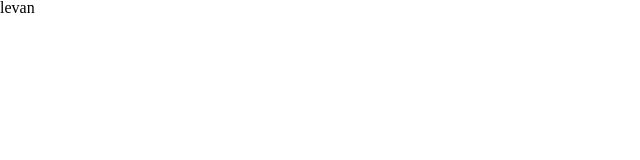
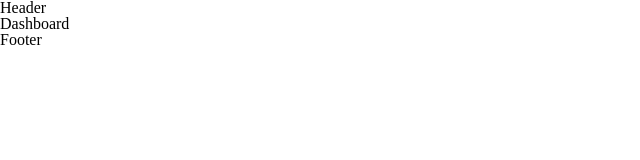
Before and after one commit to maduraaa/portfolio, a React (Create React App) app: page / in a window 1280 px wide. Shown: the top 160 px of the page, without its empty margins (0-640 px from the left). Built offline with nearby package versions, Linux system fonts and the light colour scheme.

Commit message:
add page routes

```diff
--- a/package.json
+++ b/package.json
@@ -15,6 +15,7 @@
     "react": "^17.0.2",
     "react-dom": "^17.0.2",
     "react-icons": "^4.3.1",
+    "react-router-dom": "^6.2.1",
     "react-scripts": "5.0.0",
     "styled-components": "^5.3.3",
     "typescript": "^4.4.2",
--- a/src/App.tsx
+++ b/src/App.tsx
@@ -1,10 +1,22 @@
+import { BrowserRouter, Route, Routes } from 'react-router-dom';
 import './App.css';
+import Contact from './pages/Contact';
+import Dashboard from './pages/Dashboard';
+import Projects from './pages/Projects';
+import NotFound from './pages/NotFound';
+import Layout from './layout/Layout';
 
-function App() {
+const App = () => {
+
   return (
-    <div className="App">
-      levan
-    </div>
+    <BrowserRouter>
+      <Routes>
+        <Route path="/" element={<Layout><Dashboard /></Layout>} />
+        <Route path="/projects" element={<Layout><Projects /></Layout>} />
+        <Route path="/contact" element={<Layout><Contact /> </Layout>} />
+        <Route path="*" element={<NotFound />} />
+      </Routes>
+    </BrowserRouter>
   );
 }
 
--- /dev/null
+++ b/src/layout/Footer.tsx
@@ -0,0 +1,9 @@
+import React from 'react'
+
+const Footer = () => {
+  return (
+    <div>Footer</div>
+  )
+}
+
+export default Footer
--- /dev/null
+++ b/src/layout/Header.tsx
@@ -0,0 +1,10 @@
+import React from 'react'
+
+const Header: React.FC<{}> = ({ }) => {
+
+    return (
+        <header>Header</header>
+    )
+}
+
+export default Header
--- /dev/null
+++ b/src/layout/Layout.tsx
@@ -0,0 +1,15 @@
+import React from 'react'
+import Footer from './Footer'
+import Header from './Header'
+
+const Layout: React.FC<{}> = ({ children }) => {
+    return (
+        <>
+            <Header />
+            {children}
+            <Footer />
+        </>
+    )
+}
+
+export default Layout
--- /dev/null
+++ b/src/pages/Contact.tsx
@@ -0,0 +1,9 @@
+import React from 'react'
+
+const Contact = () => {
+  return (
+    <div>Contact</div>
+  )
+}
+
+export default Contact
--- /dev/null
+++ b/src/pages/Dashboard.tsx
@@ -0,0 +1,9 @@
+import React from 'react'
+
+const Dashboard: React.FC<{ }> = ({  }) => {
+  return (
+    <div>Dashboard</div>
+  )
+}
+
+export default Dashboard
--- /dev/null
+++ b/src/pages/NotFound.tsx
@@ -0,0 +1,9 @@
+import React from 'react'
+
+const NotFound = () => {
+  return (
+    <div>404 NotFound</div>
+  )
+}
+
+export default NotFound
--- /dev/null
+++ b/src/pages/Projects.tsx
@@ -0,0 +1,9 @@
+import React from 'react'
+
+const Projects = () => {
+  return (
+    <div>Projects</div>
+  )
+}
+
+export default Projects
```
Also changed, not shown: 1 other file (tests, documents, lock files or other folders).
